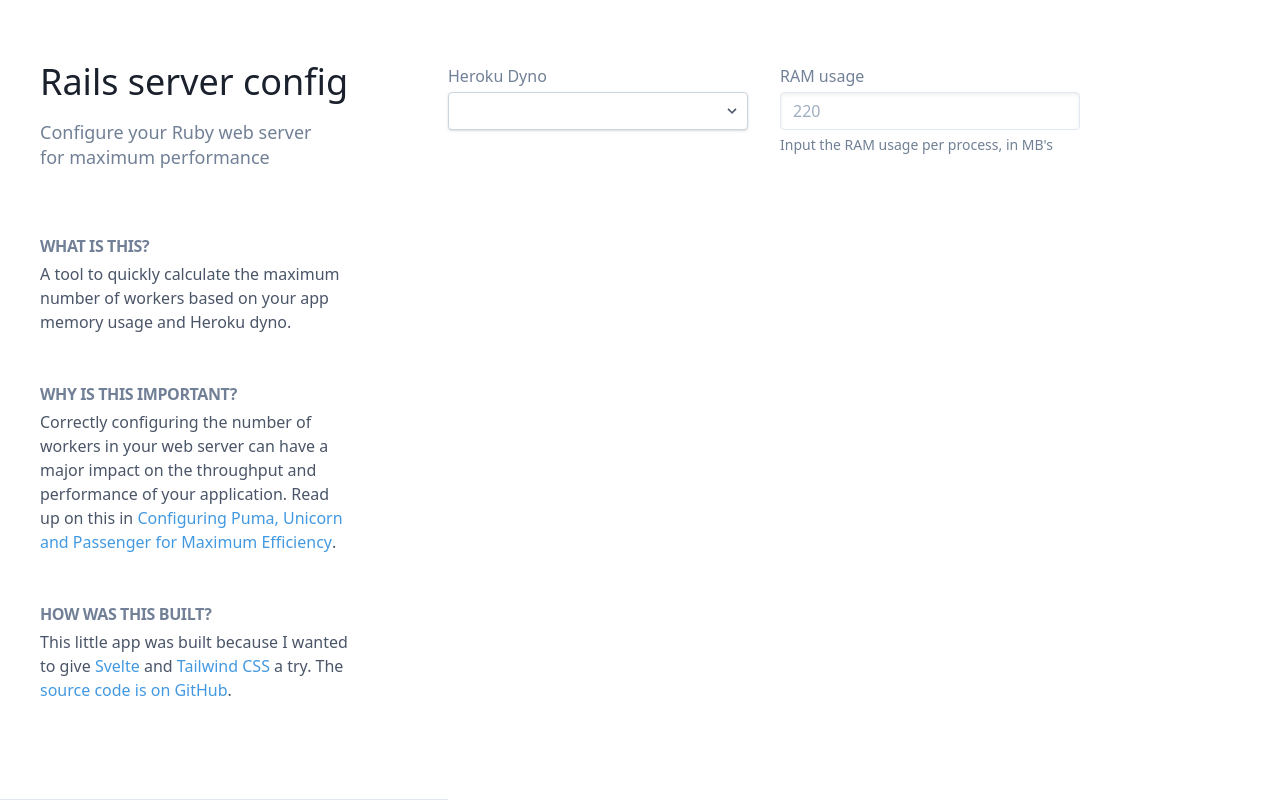
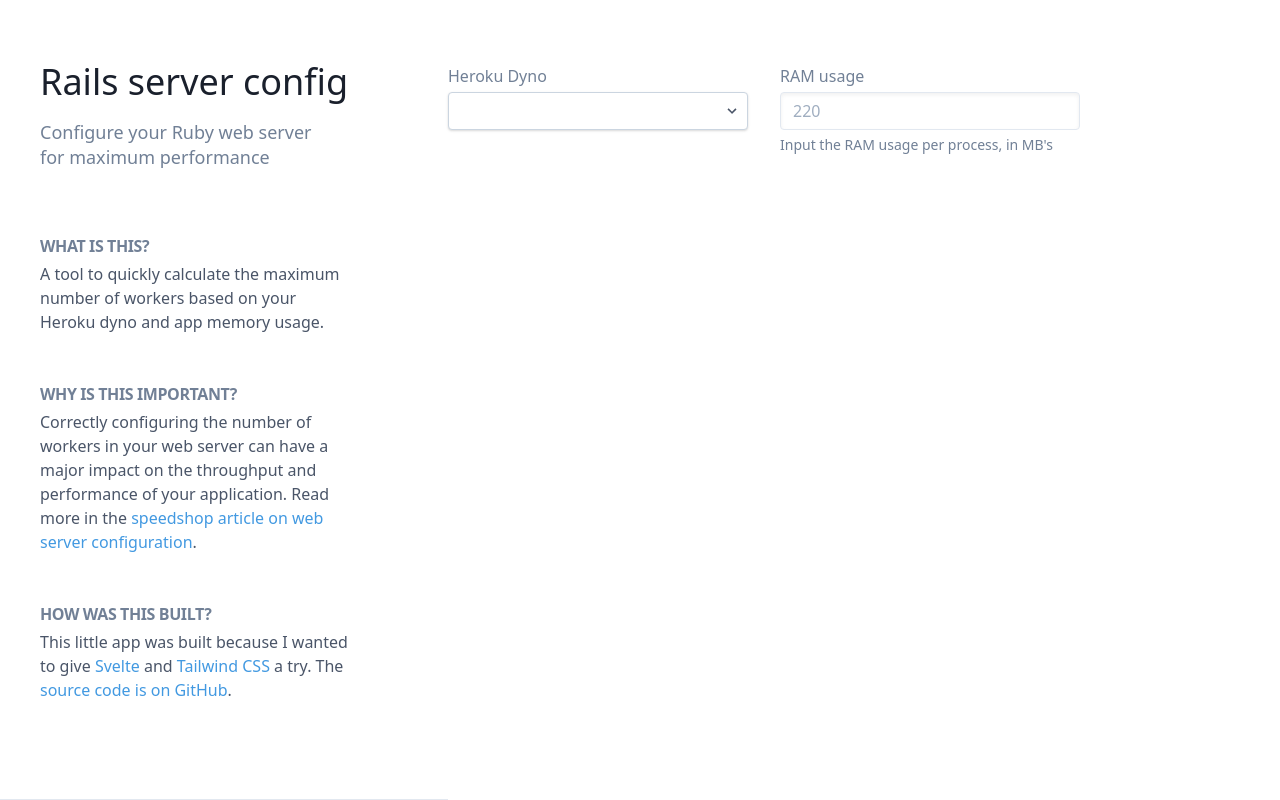
Before and after one commit to richardvenneman/rails-server-config, a Svelte app: page / in a window 1280 px wide. Built offline with nearby package versions, Linux system fonts and the light colour scheme.

Commit message:
Update copy

```diff
--- a/src/App.svelte
+++ b/src/App.svelte
@@ -147,10 +147,10 @@
 		</h2>
 
 		<h3 class="mt-16 mb-1 uppercase tracking-tight text-gray-600 font-bold">What is this?</h3>
-		<p class="text-gray-700 max-w-xs mx-auto md:max-w-full">A tool to quickly calculate the maximum number of workers based on your app memory usage and Heroku dyno.</p>
+		<p class="text-gray-700 max-w-xs mx-auto md:max-w-full">A tool to quickly calculate the maximum number of workers based on your Heroku dyno and app memory usage.</p>
 
 		<h3 class="mt-12 mb-1 uppercase tracking-tight text-gray-600 font-bold">Why is this important?</h3>
-		<p class="text-gray-700 max-w-xs mx-auto md:max-w-full">Correctly configuring the number of workers in your web server can have a major impact on the throughput and performance of your application. Read up on this in <a class="font-medium text-blue-500 hover:text-blue-700" href="https://www.speedshop.co/2017/10/12/appserver.html">Configuring Puma, Unicorn and Passenger for Maximum Efficiency</a>.</p>
+		<p class="text-gray-700 max-w-xs mx-auto md:max-w-full">Correctly configuring the number of workers in your web server can have a major impact on the throughput and performance of your application. Read more in the <a class="font-medium text-blue-500 hover:text-blue-700" href="https://www.speedshop.co/2017/10/12/appserver.html">speedshop article on web server configuration</a>.</p>
 
 		<h3 class="mt-12 mb-1 uppercase tracking-tight text-gray-600 font-bold">How was this built?</h3>
 		<p class="text-gray-700 max-w-xs mx-auto md:max-w-full">This little app was built because I wanted to give <a class="font-medium text-blue-500 hover:text-blue-700" href="https://svelte.dev">Svelte</a> and <a class="font-medium text-blue-500 hover:text-blue-700" href="https://tailwindcss.com">Tailwind CSS</a> a try. The <a class="font-medium text-blue-500 hover:text-blue-700" href="https://github.com/richardvenneman/rails-server-config">source code is on GitHub</a>.</p>
```
